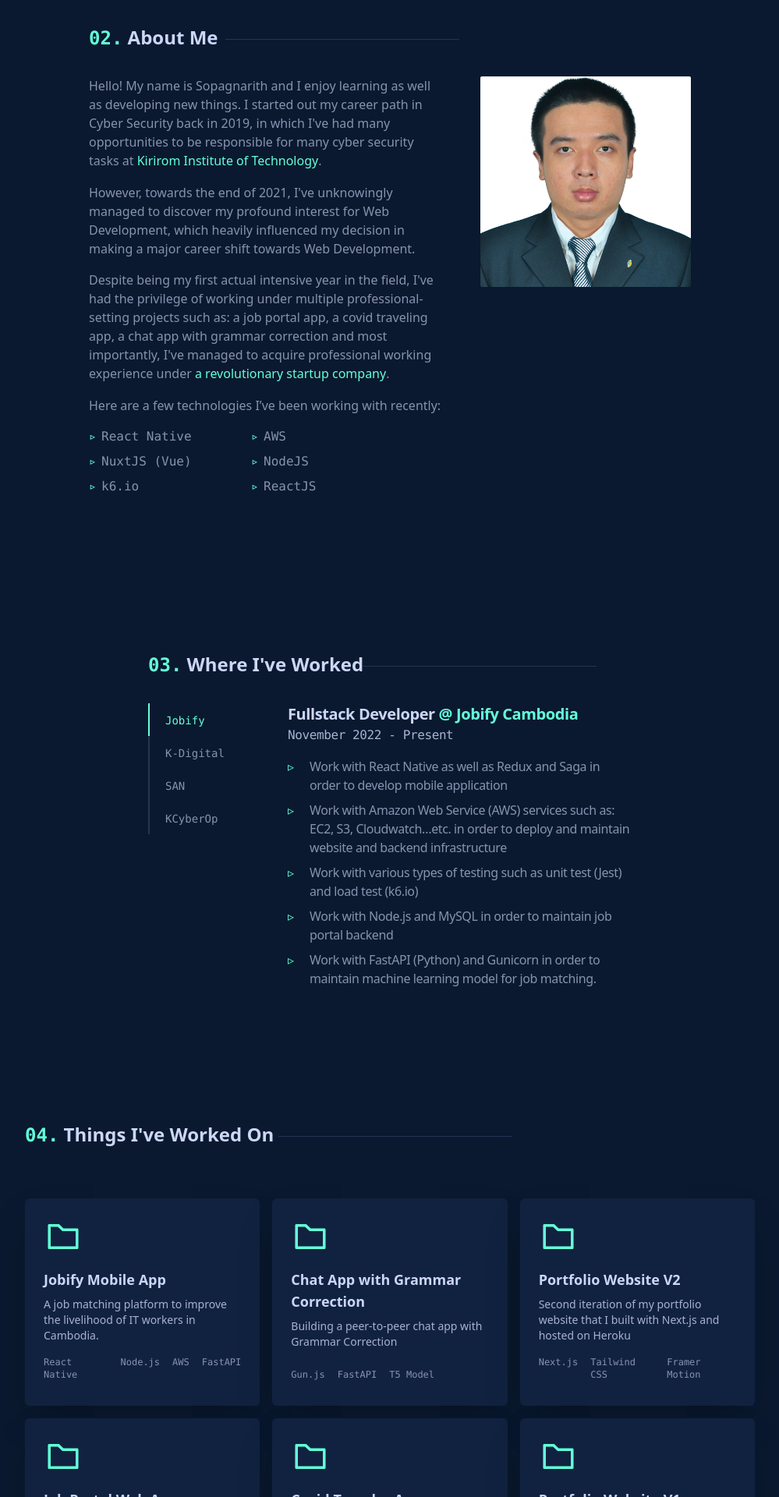
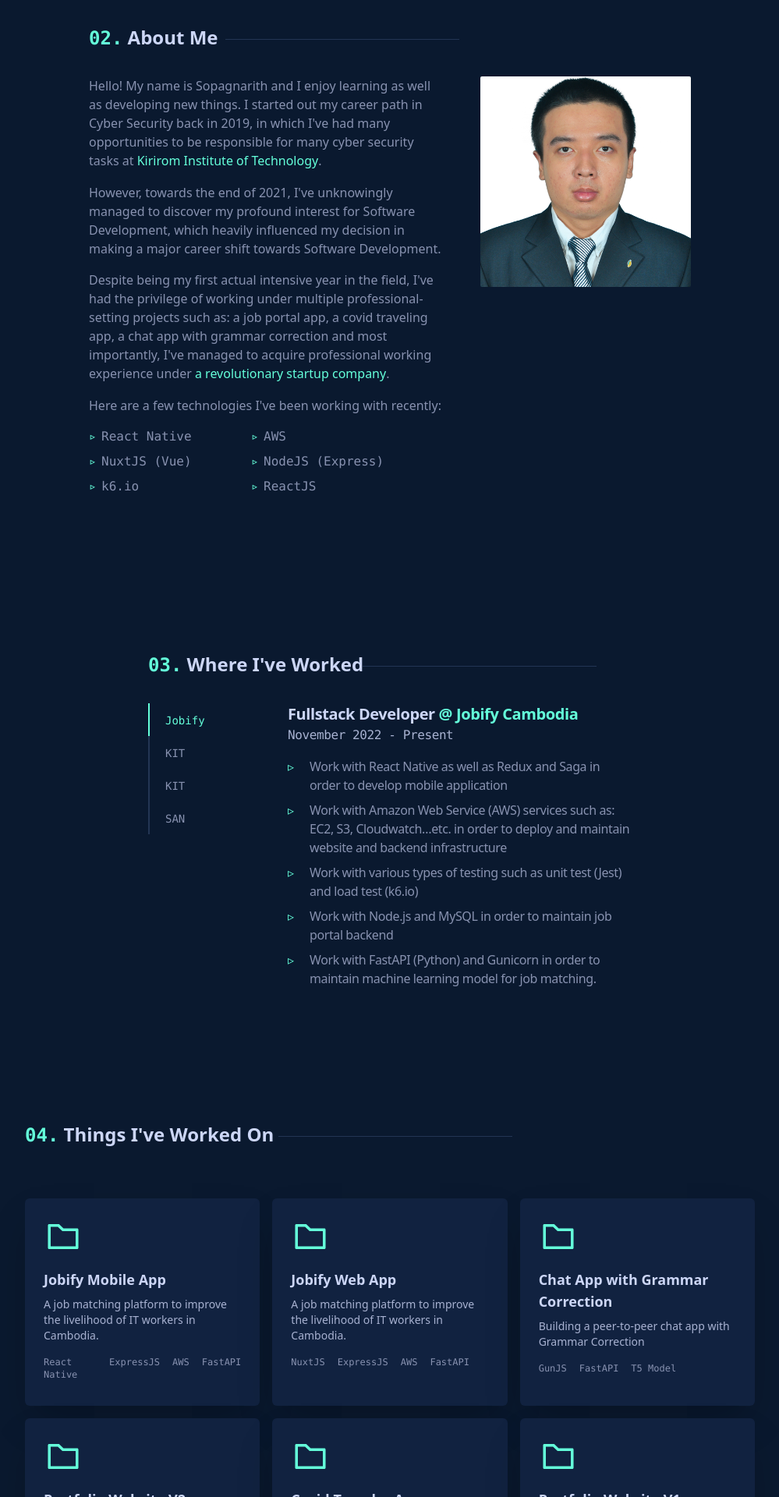
Before and after one commit to Enveed/seamsopagnarith-portfolio-v2, a Next.js app: page / in a window 1280 px wide. Shown: the part 880-2800 px from the top of the page at 78% size, without its empty margins (140-1139 px from the left). Built offline with nearby package versions, Linux system fonts and the light colour scheme.

Commit message:
modify website info

```diff
--- a/components/About.jsx
+++ b/components/About.jsx
@@ -35,9 +35,9 @@ const About = () => {
             </p>
             <p className="my-4">
               However, towards the end of 2021, I&apos;ve unknowingly managed to
-              discover my profound interest for Web Development, which heavily
-              influenced my decision in making a major career shift towards Web
-              Development.
+              discover my profound interest for Software Development, which
+              heavily influenced my decision in making a major career shift
+              towards Software Development.
             </p>
             <p className="my-4">
               Despite being my first actual intensive year in the field,
@@ -57,7 +57,7 @@ const About = () => {
               .
             </p>
             <p className="my-4">
-              Here are a few technologies I’ve been working with recently:
+              Here are a few technologies I&apos;ve been working with recently:
             </p>
             <ul className="grid grid-cols-skill-grid gap-2 overflow-hidden font-mono">
               <li className="relative pl-4 before:left-0 before:absolute before:content-['▹'] before:text-[#64ffda]">
@@ -70,7 +70,7 @@ const About = () => {
                 NuxtJS (Vue)
               </li>
               <li className="relative pl-4 before:left-0 before:absolute before:content-['▹'] before:text-[#64ffda]">
-                NodeJS
+                NodeJS (Express)
               </li>
               <li className="relative pl-4 before:left-0 before:absolute before:content-['▹'] before:text-[#64ffda]">
                 k6.io
--- a/components/Contact.jsx
+++ b/components/Contact.jsx
@@ -20,8 +20,11 @@ const Contact = () => {
           I&apos;m currently looking for job opportunities, my inbox is always
           open. I&apos;ll try my best to get back to you asap!
         </p>
-        <Link href="mailto:sopagnarithseam@gmail.com">
-          <a className="inline-block p-4 mt-[50px] shadow-xl rounded-md w-40 border border-[#64ffda] text-[#64ffda] hover:bg-[rgba(100,255,218,0.1)] duration-300 font-mono">
+        <Link href="https://t.me/sopagnarith_seam">
+          <a
+            target="_blank"
+            className="inline-block p-4 mt-[50px] shadow-xl rounded-md w-40 border border-[#64ffda] text-[#64ffda] hover:bg-[rgba(100,255,218,0.1)] duration-300 font-mono"
+          >
             Say Hello
           </a>
         </Link>
--- a/components/Hero.jsx
+++ b/components/Hero.jsx
@@ -40,9 +40,9 @@ const Hero = () => {
           viewport={{ once: true }}
           className="max-w-lg font-sans"
         >
-          I&apos;m a Software Engineer student specializing in server-side and
-          cloud technologies. Currently, I&apos;m focused on becoming a
-          full-stack developer.
+          A young, enthusiastic and perfectionist Software Developer with a vast
+          background in backend and frontend development as well as
+          infrastructure support and networking.
         </motion.p>
         <Link href="#contact">
           <motion.a
--- a/components/Project.jsx
+++ b/components/Project.jsx
@@ -25,7 +25,7 @@ export const Project = () => {
             viewport={{ once: true }}
             className="flex group justify-between flex-col bg-[#112240] shadow-2xl p-6 rounded-md cursor-pointer group"
           >
-            <Link href="https://jobify.works">
+            <Link href="https://play.google.com/store/apps/details?id=com.jobifycambodia">
               <a target="_blank">
                 <main>
                   <div className="pb-4">
@@ -35,13 +35,14 @@ export const Project = () => {
                     Jobify Mobile App
                   </h3>
                   <p className="text-[#a8b2d1] pb-2">
-                    A job matching platform to improve the livelihood of IT workers in Cambodia.
+                    A job matching platform to improve the livelihood of IT
+                    workers in Cambodia.
                   </p>
                 </main>
                 <footer>
                   <ul className="flex space-x-4 text-xs py-2 font-mono text-[#8892b0]">
                     <li>React Native</li>
-                    <li>Node.js</li>
+                    <li>ExpressJS</li>
                     <li>AWS</li>
                     <li>FastAPI</li>
                   </ul>
@@ -57,6 +58,39 @@ export const Project = () => {
             viewport={{ once: true }}
             className="flex group justify-between flex-col bg-[#112240] shadow-2xl p-6 rounded-md cursor-pointer group"
           >
+            <Link href="https://jobify.works">
+              <a target="_blank">
+                <main>
+                  <div className="pb-4">
+                    <AiOutlineFolder size={50} className="fill-[#64ffda]" />
+                  </div>
+                  <h3 className="text-[#ccd6f6] group-hover:text-[#64ffda] text-lg pb-2">
+                    Jobify Web App
+                  </h3>
+                  <p className="text-[#a8b2d1] pb-2">
+                    A job matching platform to improve the livelihood of IT
+                    workers in Cambodia.
+                  </p>
+                </main>
+                <footer>
+                  <ul className="flex space-x-4 text-xs py-2 font-mono text-[#8892b0]">
+                    <li>NuxtJS</li>
+                    <li>ExpressJS</li>
+                    <li>AWS</li>
+                    <li>FastAPI</li>
+                  </ul>
+                </footer>
+              </a>
+            </Link>
+          </motion.div>
+
+          <motion.div
+            initial={{ y: 30, opacity: 0 }}
+            whileInView={{ y: 0, opacity: 1, transition: { delay: 2.2 } }}
+            whileHover={{ scale: 1.05 }}
+            viewport={{ once: true }}
+            className=" bg-[#112240] shadow-2xl p-6 rounded-md cursor-pointer group"
+          >
             <main>
               <div className="pb-4">
                 <AiOutlineFolder size={50} className="fill-[#64ffda]" />
@@ -70,7 +104,7 @@ export const Project = () => {
             </main>
             <footer>
               <ul className="flex space-x-4 text-xs py-2 font-mono text-[#8892b0]">
-                <li>Gun.js</li>
+                <li>GunJS</li>
                 <li>FastAPI</li>
                 <li>T5 Model</li>
               </ul>
@@ -79,7 +113,7 @@ export const Project = () => {
 
           <motion.div
             initial={{ y: 30, opacity: 0 }}
-            whileInView={{ y: 0, opacity: 1, transition: { delay: 2.2 } }}
+            whileInView={{ y: 0, opacity: 1, transition: { delay: 2.3 } }}
             whileHover={{ scale: 1.05 }}
             viewport={{ once: true }}
             className=" bg-[#112240] shadow-2xl p-6 rounded-md cursor-pointer group"
@@ -101,43 +135,9 @@ export const Project = () => {
                   </main>
                   <footer>
                     <ul className="flex space-x-4 text-xs py-2 font-mono text-[#8892b0]">
-                      <li>Next.js</li>
+                      <li>NextJS</li>
                       <li>Tailwind CSS</li>
                       <li>Framer Motion</li>
-                    </ul>
-                  </footer>
-                </div>
-              </a>
-            </Link>
-          </motion.div>
-
-          <motion.div
-            initial={{ y: 30, opacity: 0 }}
-            whileInView={{ y: 0, opacity: 1, transition: { delay: 2.3 } }}
-            whileHover={{ scale: 1.05 }}
-            viewport={{ once: true }}
-            className=" bg-[#112240] shadow-2xl p-6 rounded-md cursor-pointer group"
-          >
-            <Link href="https://enejobsolution.com">
-              <a target="_blank">
-                <div className="flex h-full justify-between flex-col">
-                  <main>
-                    <div className="pb-4">
-                      <AiOutlineFolder size={50} className="fill-[#64ffda]" />
-                    </div>
-                    <h3 className="text-[#ccd6f6] group-hover:text-[#64ffda] text-lg pb-2">
-                      Job Portal Web App
-                    </h3>
-                    <p className="text-[#a8b2d1] pb-2">
-                      A job portal web application with Employee and Candidate
-                      interface
-                    </p>
-                  </main>
-                  <footer>
-                    <ul className="flex space-x-4 text-xs py-2 font-mono text-[#8892b0]">
-                      <li>Wordpress</li>
-                      <li>Elementor</li>
-                      <li>Woocommerece</li>
                     </ul>
                   </footer>
                 </div>
--- a/components/Work.jsx
+++ b/components/Work.jsx
@@ -46,7 +46,7 @@ function Work() {
                 activeTab === 2 ? "text-[#64ffda]" : "text-[#8892b0]"
               } min-w-[120px] sm:w-full h-[42px] border-b-2 border-[#233554] shadow-none px-0 sm:px-[20px] py-3 rounded-none transition-all duration-200 text-center sm:border-b-0 sm:border-l-2 sm:text-left sm:min-w-0 hover:bg-[#112240] hover:text-[#64ffda]`}
             >
-              K-Digital
+              KIT
             </button>
             <button
               onClick={() => setActiveTab(3)}
@@ -54,7 +54,7 @@ function Work() {
                 activeTab === 3 ? "text-[#64ffda]" : "text-[#8892b0]"
               } min-w-[120px] sm:w-full h-[42px] border-b-2 border-[#233554] shadow-none px-0 sm:px-[20px] py-3 rounded-none transition-all duration-200 text-center sm:border-b-0 sm:border-l-2 sm:text-left sm:min-w-0 hover:bg-[#112240] hover:text-[#64ffda]`}
             >
-              SAN
+              KIT
             </button>
             <button
               onClick={() => setActiveTab(4)}
@@ -62,7 +62,7 @@ function Work() {
                 activeTab === 4 ? "text-[#64ffda]" : "text-[#8892b0]"
               } min-w-[120px] sm:w-full h-[42px] border-b-2 border-[#233554] shadow-none px-0 sm:px-[20px] py-3 rounded-none transition-all duration-200 text-center sm:border-b-0 sm:border-l-2 sm:text-left sm:min-w-0 hover:bg-[#112240] hover:text-[#64ffda]`}
             >
-              KCyberOp
+              SAN
             </button>
 
             <div
@@ -139,7 +139,7 @@ function Work() {
                       target="_blank"
                       className="inline-block after:block after:h-[1px] after:w-0 after:bg-[#64ffda] hover:after:w-full after:transition-all after:duration-300"
                     >
-                      Kirirom Digital
+                      Kirirom Institute of Technology
                     </a>
                   </Link>
                 </span>
@@ -157,8 +157,8 @@ function Work() {
                   as React Native, FastAPI, NestJS, NodeJS...etc.
                 </li>
                 <li className="relative pl-7 before:left-0 before:absolute before:content-['▹'] before:text-[#64ffda] py-1">
-                  Worked with cloud infrastructure for application deployment such
-                  as Google Cloud Platform and Amazon Web Services
+                  Worked with cloud infrastructure for application deployment
+                  such as Google Cloud Platform and Amazon Web Services
                 </li>
               </ul>
             </div>
@@ -166,6 +166,49 @@ function Work() {
             <div
               className={`${
                 activeTab === 3
+                  ? "h-auto opacity-100 transition-opacity duration-300 block"
+                  : "h-0 opacity-0 transition-none [&>*]:hidden"
+              }`}
+            >
+              <h3 className="text-[#ccd6f6] text-xl">
+                Cyber Security Specialist{" "}
+                <span className="text-[#64ffda]">
+                  @{" "}
+                  <Link href="https://kit.edu.kh">
+                    <a
+                      target="_blank"
+                      className="inline-block after:block after:h-[1px] after:w-0 after:bg-[#64ffda] hover:after:w-full after:transition-all after:duration-300"
+                    >
+                      Kirirom Institute of Technology
+                    </a>
+                  </Link>
+                </span>
+              </h3>
+              <p className="font-mono text-[#a8b2d1]">
+                September 2019 - September 2021
+              </p>
+              <ul className="pt-3">
+                <li className="relative pl-7 before:left-0 before:absolute before:content-['▹'] before:text-[#64ffda] py-1">
+                  Audited network infrastructure and provided full detail
+                  reports of the result
+                </li>
+                <li className="relative pl-7 before:left-0 before:absolute before:content-['▹'] before:text-[#64ffda] py-1">
+                  Implemented Graylog SIEM on Kirirom Network
+                </li>
+                <li className="relative pl-7 before:left-0 before:absolute before:content-['▹'] before:text-[#64ffda] py-1">
+                  Researched on Incident Response, Network Defense and SIEM
+                  tools
+                </li>
+                <li className="relative pl-7 before:left-0 before:absolute before:content-['▹'] before:text-[#64ffda] py-1">
+                  Developed contents for Cyber Security Bootcamp and Advanced
+                  Cyber Security Bootcamp
+                </li>
+              </ul>
+            </div>
+
+            <div
+              className={`${
+                activeTab === 4
                   ? "h-auto opacity-100 transition-opacity duration-300 block"
                   : "h-0 opacity-0 transition-none [&>*]:hidden"
               }`}
@@ -203,49 +246,6 @@ function Work() {
                 </li>
               </ul>
             </div>
-
-            <div
-              className={`${
-                activeTab === 4
-                  ? "h-auto opacity-100 transition-opacity duration-300 block"
-                  : "h-0 opacity-0 transition-none [&>*]:hidden"
-              }`}
-            >
-              <h3 className="text-[#ccd6f6] text-xl">
-                Cyber Security Specialist{" "}
-                <span className="text-[#64ffda]">
-                  @{" "}
-                  <Link href="https://kcyberop.com">
-                    <a
-                      target="_blank"
-                      className="inline-block after:block after:h-[1px] after:w-0 after:bg-[#64ffda] hover:after:w-full after:transition-all after:duration-300"
-                    >
-                      KCyberOp
-                    </a>
-                  </Link>
-                </span>
-              </h3>
-              <p className="font-mono text-[#a8b2d1]">
-                September 2019 - September 2021
-              </p>
-              <ul className="pt-3">
-                <li className="relative pl-7 before:left-0 before:absolute before:content-['▹'] before:text-[#64ffda] py-1">
-                  Audited network infrastructure and provided full detail
-                  reports of the result
-                </li>
-                <li className="relative pl-7 before:left-0 before:absolute before:content-['▹'] before:text-[#64ffda] py-1">
-                  Implemented Graylog SIEM on Kirirom Network
-                </li>
-                <li className="relative pl-7 before:left-0 before:absolute before:content-['▹'] before:text-[#64ffda] py-1">
-                  Researched on Incident Response, Network Defense and SIEM
-                  tools
-                </li>
-                <li className="relative pl-7 before:left-0 before:absolute before:content-['▹'] before:text-[#64ffda] py-1">
-                  Developed contents for Cyber Security Bootcamp and Advanced
-                  Cyber Security Bootcamp
-                </li>
-              </ul>
-            </div>
           </div>
         </div>
       </motion.div>
```
Also changed, not shown: 1 other file (tests, documents, lock files or other folders).
